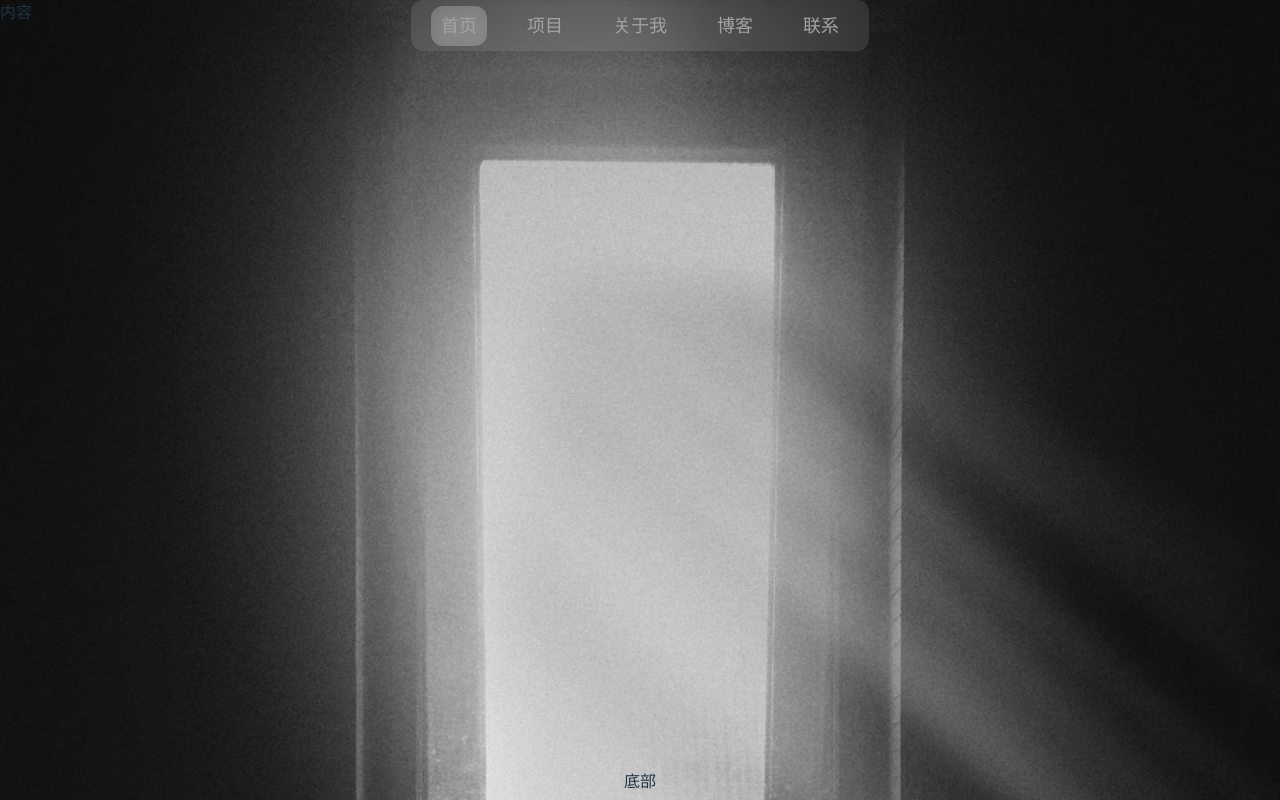
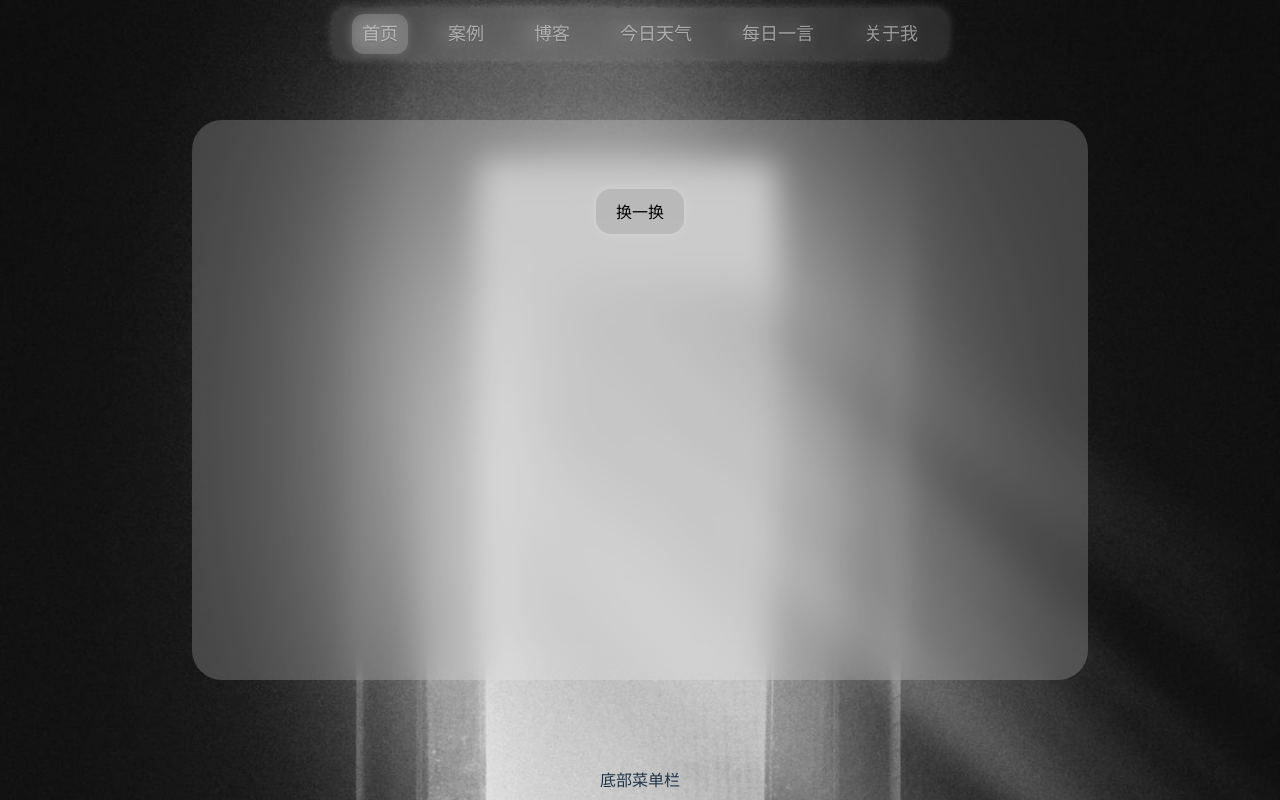
Before and after one commit to soBigRice/myBlog, a React (Vite) app: page /dailyHeart in a window 1280 px wide. Built offline with nearby package versions, Linux system fonts and the light colour scheme; no server answers.

Commit message:
feat：新接入了一言模块部分代码

```diff
--- a/package.json
+++ b/package.json
@@ -10,8 +10,11 @@
     "preview": "vite preview"
   },
   "dependencies": {
+    "axios": "^1.8.4",
     "react": "^19.0.0",
-    "react-dom": "^19.0.0"
+    "react-dom": "^19.0.0",
+    "react-router-dom": "^7.5.0",
+    "react-transition-group": "^4.4.5"
   },
   "devDependencies": {
     "@eslint/js": "^9.21.0",
--- a/src/App.css
+++ b/src/App.css
@@ -13,18 +13,13 @@
   left: 0;
   right: 0;
   bottom: 0;
-
-  background-image: url("/public/Image/sceneBackground/bg.jpg");
-  background-size: 100%;
-  background-repeat: no-repeat;
-  background-attachment: fixed;
 }
 
 .header {
   display: flex;
   position: absolute;
   display: -webkit-flex;
-  top: 0%;
+  top: 1%;
   align-content: center;
   justify-content: center;
   align-items: center;
@@ -35,13 +30,18 @@
 .content {
   display: flex;
   width: 100%;
-
-  flex: 20;
+  height: 100%;
+  background-image: url("/public/Image/sceneBackground/bg.jpg");
+  background-size: 100%;
+  background-repeat: no-repeat;
+  background-attachment: fixed;
 }
 
 .footer {
   display: flex;
-  width: 100%;
+  position: absolute;
+  bottom: 1%;
+
   align-content: center;
   justify-content: center;
   align-items: center;
--- a/src/App.jsx
+++ b/src/App.jsx
@@ -1,8 +1,8 @@
 /*
  * @Author: superRice
  * @Date: 2025-04-11 11:20:15
- * @LastEditors: superRice 1246333567@qq.com
- * @LastEditTime: 2025-04-11 16:15:41
+ * @LastEditors: soBigRice soBigRice@users.noreply.github.com
+ * @LastEditTime: 2025-04-12 17:18:39
  * @FilePath: /satelliteForRice/src/App.jsx
  * @Description:
  * Do your best to be yourself
@@ -12,6 +12,11 @@
 
 import "./App.css";
 import NavigationBar from "./components/NavigationBar";
+import { RouterProvider } from "react-router-dom";
+import BottomBar from "./components/BottomBar";
+import router from "./router";
+import { CSSTransition, SwitchTransition } from "react-transition-group";
+
 function App() {
   return (
     <>
@@ -19,8 +24,13 @@ function App() {
         <div className="header">
           <NavigationBar />
         </div>
-        <div className="content">内容</div>
-        <div className="footer">底部</div>
+        <div className="content">
+          <RouterProvider router={router} />
+        </div>
+
+        <div className="footer">
+          <BottomBar />
+        </div>
       </div>
     </>
   );
--- /dev/null
+++ b/src/api/index.jsx
@@ -0,0 +1,27 @@
+/*
+ * @Author: superRice
+ * @Date: 2025-04-12 16:30:28
+ * @LastEditors: soBigRice soBigRice@users.noreply.github.com
+ * @LastEditTime: 2025-04-12 16:40:43
+ * @FilePath: /satelliteForRice/src/api/index.jsx
+ * @Description:
+ * Do your best to be yourself
+ * Copyright (c) 2025 by superRice, All Rights Reserved.
+ */
+
+import axios from "axios";
+
+class Api {
+  static async getDailyHeart(callback) {
+    const options = { method: "GET", url: "http://111.229.204.211:8000/" };
+
+    try {
+      const { data } = await axios.request(options);
+      callback?.(data);
+    } catch (error) {
+      console.error(error);
+    }
+  }
+}
+
+export default Api;
--- /dev/null
+++ b/src/components/BottomBar.jsx
@@ -0,0 +1,21 @@
+/*
+ * @Author: superRice
+ * @Date: 2025-04-12 15:52:55
+ * @LastEditors: soBigRice soBigRice@users.noreply.github.com
+ * @LastEditTime: 2025-04-12 15:53:43
+ * @FilePath: /satelliteForRice/src/components/BottomBar.jsx
+ * @Description:
+ * Do your best to be yourself
+ * Copyright (c) 2025 by superRice, All Rights Reserved.
+ */
+const BottomBar = () => {
+  return (
+    <>
+      <div>
+        <div>底部菜单栏</div>
+      </div>
+    </>
+  );
+};
+
+export default BottomBar;
--- a/src/components/NavigationBar.css
+++ b/src/components/NavigationBar.css
@@ -3,7 +3,8 @@
   display: flex;
   justify-content: center;
   background: rgba(255, 255, 255, 0.1);
-  backdrop-filter: blur(10px);
+  backdrop-filter: blur(15px);
+
   -webkit-backdrop-filter: blur(10px);
   border-radius: 12px;
   padding: 2px 20px;
@@ -13,24 +14,38 @@
   -moz-border-radius: 12px;
   -ms-border-radius: 12px;
   -o-border-radius: 12px;
+  box-shadow: 0 0 10px rgb(255, 255, 255, 0.2);
 }
 
 .navbar a {
   position: relative;
   padding: 10px 10px;
-  color: rgb(163, 163, 163);
+  text-shadow: 0 1px 1px rgba(0, 0, 0, 0.2);
   text-decoration: none;
   font-size: 18px;
-  z-index: 1;
+  color: rgba(255, 255, 255, 0.5);
 }
 
 .navbar a:hover {
   color: rgb(255, 255, 255);
+  /*可以叠加多层制造厚重感*/
+  /* filter: blur(10px); */
+  /* -webkit-filter: blur(10px); */
+}
+.navbar a::before {
+  content: attr(data-text);
+  position: absolute;
+  top: 1;
+  left: 0;
+  color: inherit; /* 可根据需要调整颜色 */
+  z-index: -1; /* 放到文字后面 */
+  filter: blur(10px);
+  -webkit-filter: blur(10px);
 }
 .navbar a:active {
   color: rgb(144, 255, 240);
   text-shadow: 0 0 3px rgb(144, 255, 240), 0 0 6px rgb(144, 255, 240),
-    0 0 9px rgb(144, 255, 240); /* 可以叠加多层制造厚重感 */
+    0 0 9px rgb(144, 255, 240);
 }
 
 /* 指示器默认状态：矩形带圆角 */
@@ -47,6 +62,7 @@
   transform: translateY(-50%);
   transition: left 0.4s ease, width 0.4s ease;
   z-index: 0;
+  box-shadow: 0 0 10px rgb(255, 255, 255, 0.2);
 }
 
 /* 融合动画：模拟水滴在移动过程中的拉伸与收缩 */
--- a/src/components/NavigationBar.jsx
+++ b/src/components/NavigationBar.jsx
@@ -1,3 +1,13 @@
+/*
+ * @Author: superRice
+ * @Date: 2025-04-11 16:12:52
+ * @LastEditors: soBigRice soBigRice@users.noreply.github.com
+ * @LastEditTime: 2025-04-12 16:02:56
+ * @FilePath: /satelliteForRice/src/components/NavigationBar.jsx
+ * @Description:
+ * Do your best to be yourself
+ * Copyright (c) 2025 by superRice, All Rights Reserved.
+ */
 import "./NavigationBar.css";
 import { useEffect, useRef } from "react";
 
@@ -7,11 +17,12 @@ function NavigationBar() {
 
   // 导航按钮数据
   const buttons = [
-    { name: "首页", url: "#" },
-    { name: "项目", url: "#" },
+    { name: "首页", url: "/" },
+    { name: "案例", url: "#" },
+    { name: "博客", url: "#" },
+    { name: "今日天气", url: "#" },
+    { name: "每日一言", url: "/dailyHeart" },
     { name: "关于我", url: "#" },
-    { name: "博客", url: "#" },
-    { name: "联系", url: "#" },
   ];
 
   // 鼠标移入时更新指示器的位置和宽度，并触发水滴融合动画
@@ -74,6 +85,7 @@ function NavigationBar() {
           href={btn.url}
           onMouseEnter={handleMouseEnter}
           onClick={() => handleClick(btn)}
+          data-text={btn.name}
         >
           {btn.name}
         </a>
--- /dev/null
+++ b/src/pages/DailyHeart.css
@@ -0,0 +1,42 @@
+.dailyHeart {
+  width: 100%;
+  height: 100%;
+  display: flex;
+  flex-direction: column;
+  align-items: center;
+  justify-content: center;
+}
+
+.dailyHeart-area {
+  width: 70%;
+  height: 70%;
+  display: flex;
+  background: rgba(255, 255, 255, 0.2);
+  backdrop-filter: blur(15px);
+  border-radius: 30px;
+  -webkit-border-radius: 30px;
+  -moz-border-radius: 30px;
+  -ms-border-radius: 30px;
+  -o-border-radius: 30px;
+
+  flex-direction: column;
+  align-items: center;
+}
+
+.dailyHeart-content {
+  width: 80%;
+  /* 首行缩紧 */
+  text-indent: 2em;
+}
+
+.dailyHeart-area button {
+  background-color: rgba(166, 166, 166, 0.467);
+  border-radius: 15px;
+  -webkit-border-radius: 15px;
+  -moz-border-radius: 15px;
+  -ms-border-radius: 15px;
+  -o-border-radius: 15px;
+
+  /* 背景阴影 */
+  box-shadow: 0 0 10px rgba(255, 255, 255, 0.2);
+}
--- /dev/null
+++ b/src/pages/DailyHeart.jsx
@@ -0,0 +1,51 @@
+/*
+ * @Author: superRice
+ * @Date: 2025-04-12 16:00:27
+ * @LastEditors: soBigRice soBigRice@users.noreply.github.com
+ * @LastEditTime: 2025-04-12 17:09:15
+ * @FilePath: /satelliteForRice/src/pages/DailyHeart.jsx
+ * @Description:
+ * Do your best to be yourself
+ * Copyright (c) 2025 by superRice, All Rights Reserved.
+ */
+import Api from "../api";
+import "./DailyHeart.css";
+import { useEffect, useState } from "react";
+const DailyHeart = () => {
+  const [dailyData, setDailyData] = useState({
+    content: "",
+    author: "",
+    from: "",
+  });
+
+  const updateDailyLanguage = () => {
+    // 更新语言
+    Api.getDailyHeart((data) => {
+      console.log(data);
+      setDailyData(() => {
+        return {
+          content: data.hitokoto,
+          author: data.from_who,
+          from: data.from,
+        };
+      });
+    });
+  };
+  useEffect(() => {
+    updateDailyLanguage();
+  }, []);
+
+  return (
+    <>
+      <div className="dailyHeart">
+        <div className="dailyHeart-area">
+          <h1 className="dailyHeart-content">{dailyData.content}</h1>
+
+          <button onClick={updateDailyLanguage}>换一换</button>
+        </div>
+      </div>
+    </>
+  );
+};
+
+export default DailyHeart;
--- /dev/null
+++ b/src/pages/Home.css
@@ -0,0 +1,4 @@
+.home {
+  width: 100%;
+  height: 100%;
+}
--- /dev/null
+++ b/src/pages/Home.jsx
@@ -0,0 +1,12 @@
+import "./Home.css";
+const Home = () => {
+  return (
+    <div className="home">
+      <h1>Home</h1>
+      <p>Welcome to the home page!</p>
+      <h2>这是一个碗傻逼</h2>
+    </div>
+  );
+};
+
+export default Home;
--- /dev/null
+++ b/src/router/index.jsx
@@ -0,0 +1,23 @@
+// src/router/index.jsx
+import React from "react";
+import { createBrowserRouter } from "react-router-dom";
+import Home from "../pages/Home";
+import DailyHeart from "../pages/DailyHeart";
+
+const router = createBrowserRouter([
+  {
+    path: "/",
+    children: [
+      {
+        index: true,
+        element: <Home />,
+      },
+      {
+        path: "dailyHeart",
+        element: <DailyHeart />,
+      },
+    ],
+  },
+]);
+
+export default router;
```
Also changed, not shown: 1 other file (tests, documents, lock files or other folders).
